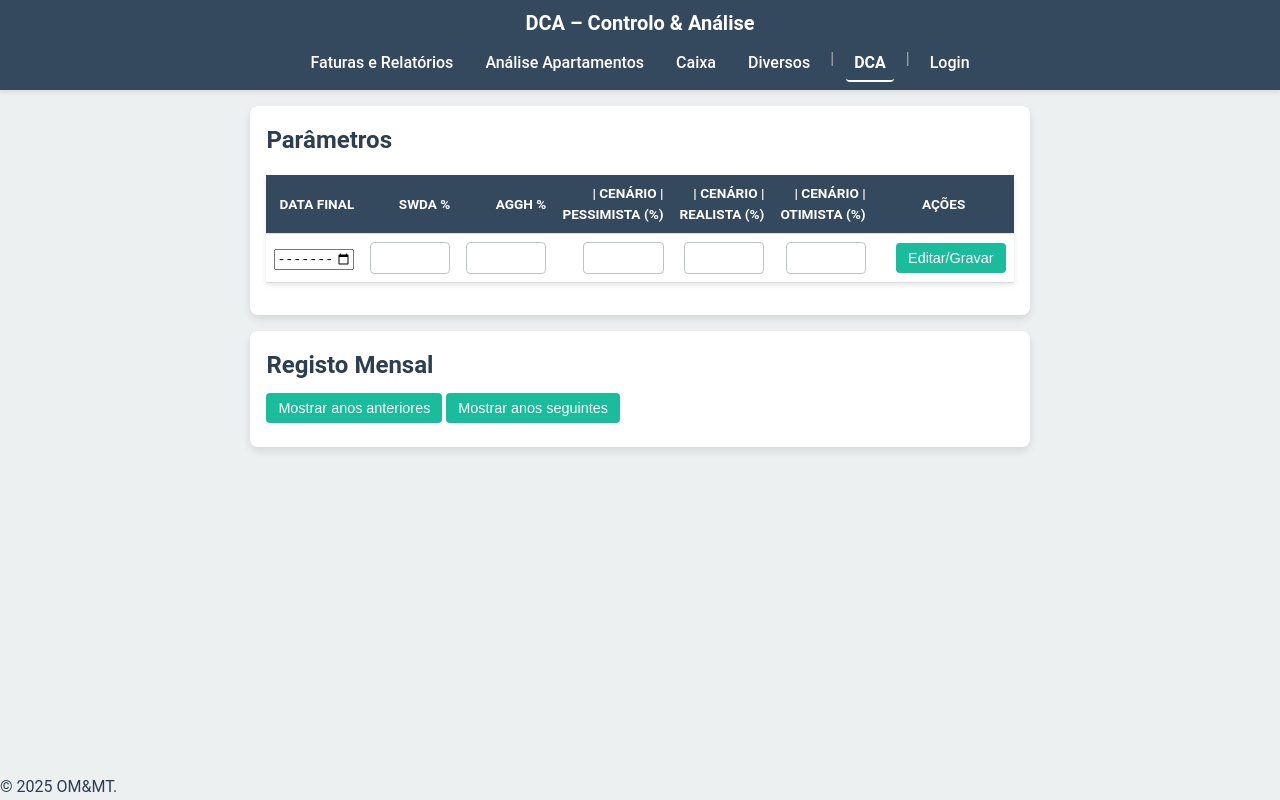
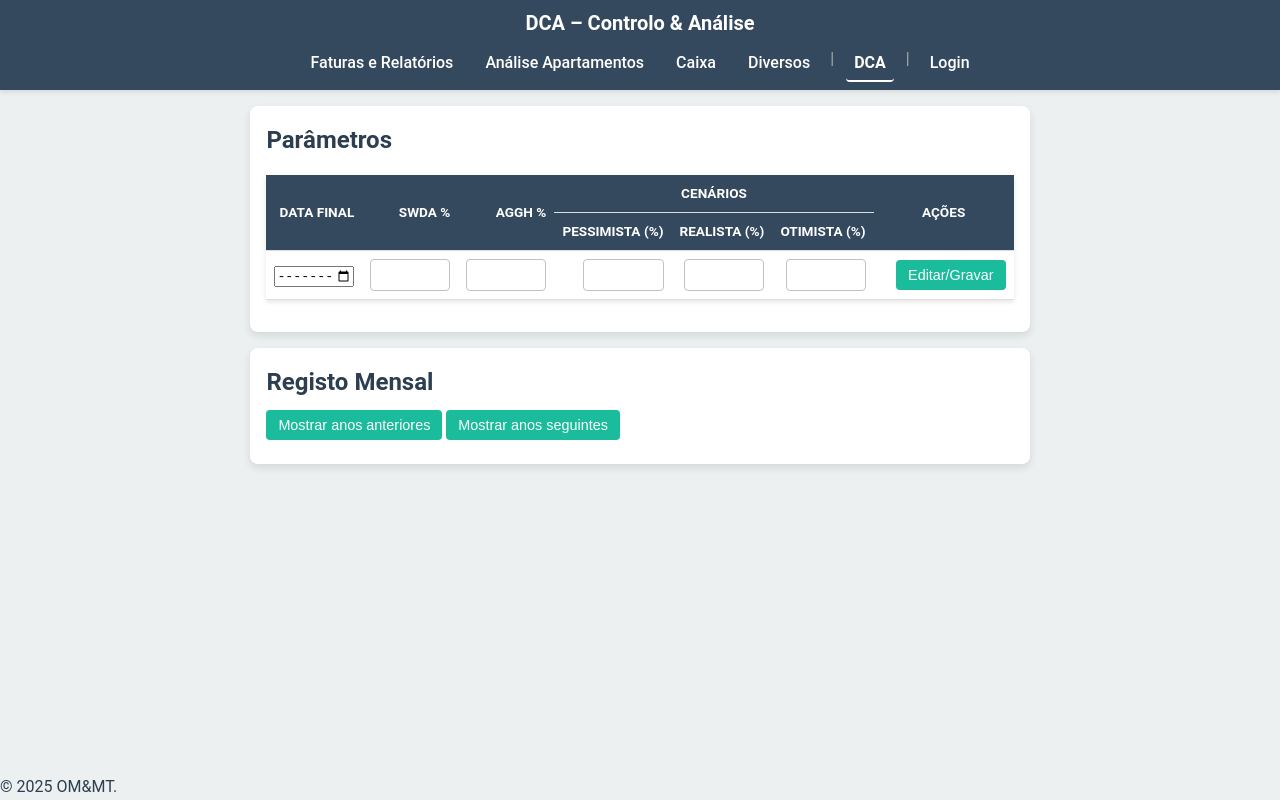
Before and after one commit to migbit/finance, a plain HTML site: page modules/dca.html in a window 1280 px wide. Drawn offline with Linux system fonts and the light colour scheme; no server answers.

Commit message:
Update dca.html

```diff
--- a/modules/dca.html
+++ b/modules/dca.html
@@ -39,16 +39,19 @@
 
   <table class="table-dca" id="params-table">
        <thead>
-     <tr>
-        <th class="num">Data final</th>
-        <th class="num">SWDA %</th>
-        <th class="num">AGGH %</th>
-       <th class="num">| Cenário |<br>Pessimista (%)</th>
-       <th class="num">| Cenário |<br>Realista (%)</th>
-        <th class="num">| Cenário |<br>Otimista (%)</th>
-        <th style="width:140px">Ações</th>
-      </tr>
-      </thead>
+  <tr>
+    <th rowspan="2" class="num">Data final</th>
+    <th rowspan="2" class="num">SWDA %</th>
+    <th rowspan="2" class="num">AGGH %</th>
+    <th colspan="3" style="text-align:center">Cenários</th>
+    <th rowspan="2" style="width:140px">Ações</th>
+  </tr>
+  <tr>
+    <th class="num">Pessimista (%)</th>
+    <th class="num">Realista (%)</th>
+    <th class="num">Otimista (%)</th>
+  </tr>
+</thead>
 
        <tbody>
      <tr>
```
